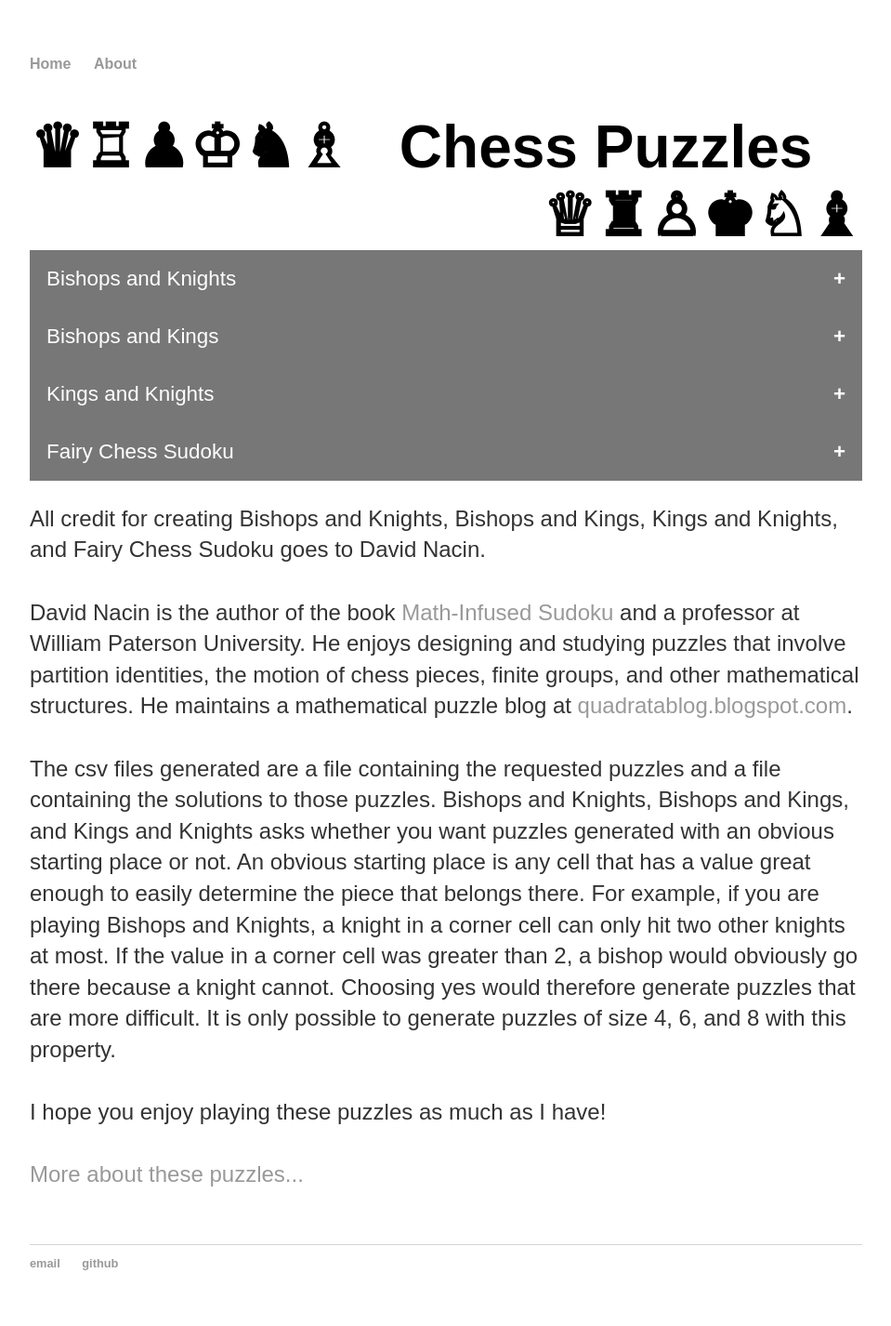
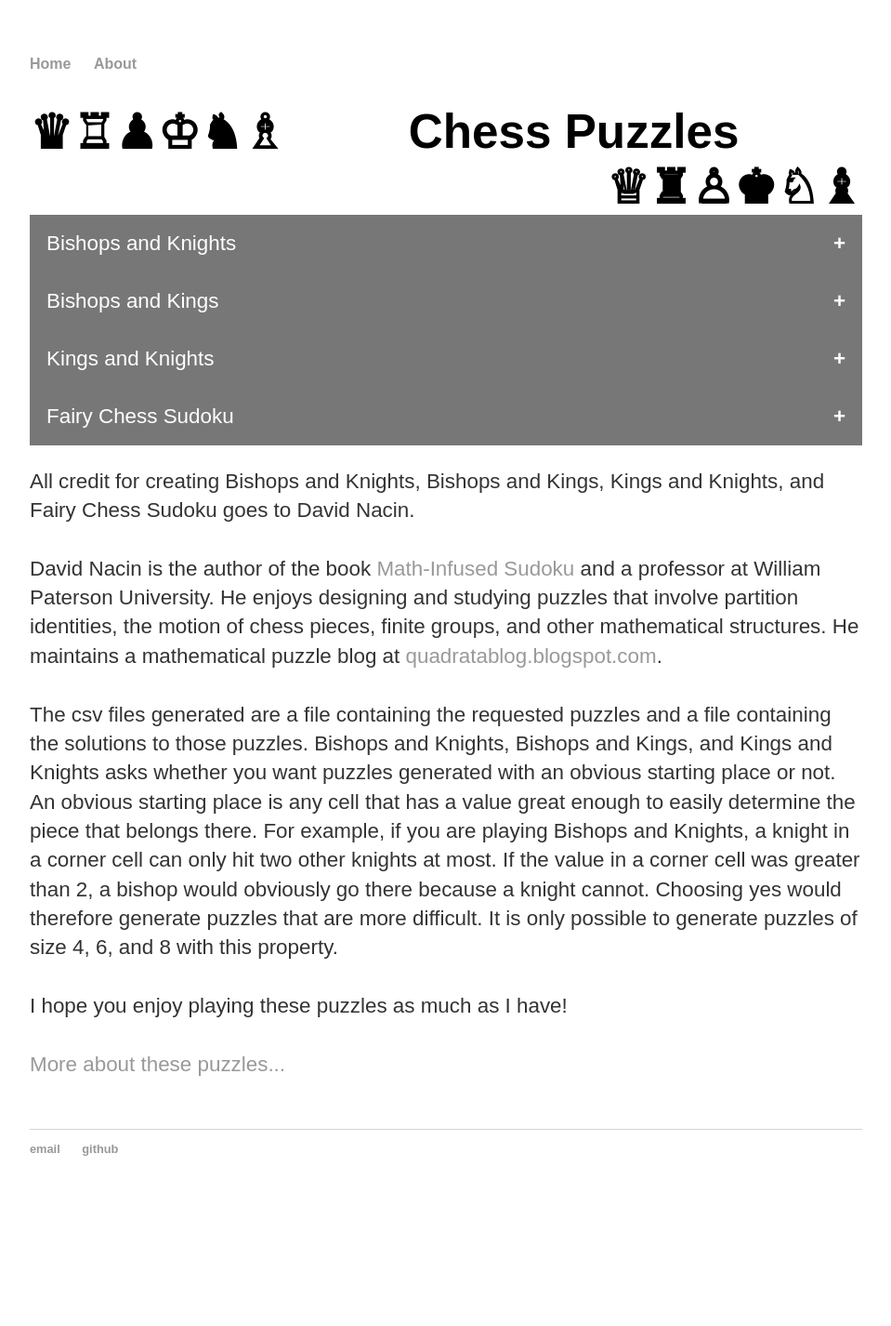
Before and after one commit to CThielsen1/CThielsen1.github.io, a Jekyll site: the page built from index.html, in a window 1280 px wide. Shown: the whole page at 93% size, without its empty margins (160-1119 px from the left). Built offline with Jekyll 4.4.1, drawn with Linux system fonts in a browser that asks for light colours; after the commit the page ends 1303 px from its top, so only the background shows below that.

Commit message:
Update main.css

```diff
--- a/css/main.css
+++ b/css/main.css
@@ -24,23 +24,23 @@ a:hover {
     text-decoration: underline;
 }
 h1 {
-    font-size: 5vw;
+    font-size: 4vw;
     font-family: Arial, Helvetica, sans-serif;
     text-align: center;
 }
 h1:before {
-    font-size: 5vw;
+    font-size: 4vw;
     content: '\265B' '\2656' '\265F' '\2654' '\265E' '\2657';
     float: left;
 }
 h1:after {
-    font-size: 5vw;
+    font-size: 4vw;
     content: '\2655' '\265C' '\2659' '\265A' '\2658' '\265D';
     float: right;
 }
 p {
     font-family: Arial, Helvetica, sans-serif;
-    font-size: 1.5em;
+    font-size: 1.4em;
     line-height: 1.4em;
     color: #333;
 }
```
